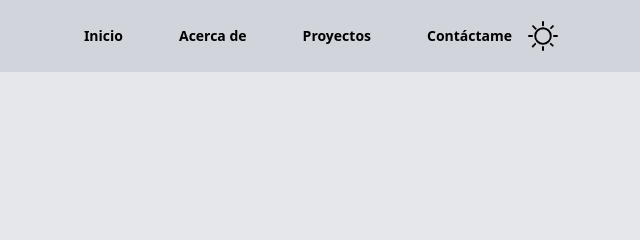
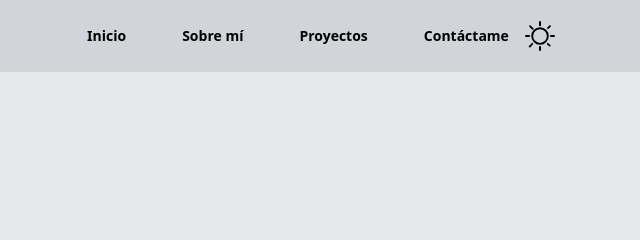
Before and after one commit to andresbena04/Portafolio-V2, an Astro site: page / in a window 1280 px wide. Shown: the top 240 px of the page, 327-967 px from the left. Built offline with nearby package versions, Linux system fonts and the light colour scheme; Astro itself is replaced by a stand-in of ours; what @midudev/tailwind-animations would draw is missing.

Commit message:
Fix: Change menu item label from "Acerca de" to "Sobre mí"

```diff
--- a/src/components/Header.astro
+++ b/src/components/Header.astro
@@ -1,8 +1,8 @@
 ---
-import ThemeIcon from "./ui/ThemeIcon.astro";
+import ThemeIcon from './ui/ThemeIcon.astro'
 const menuItems = [
   { name: "Inicio", id: "/#", active: true },
-  { name: "Acerca de", id: "/#about" },
+  { name: "Sobre mí", id: "/#about" },
   { name: "Proyectos", id: "/#projects" },
   { name: "Contáctame", id: "/#contact" },
 ];
```
